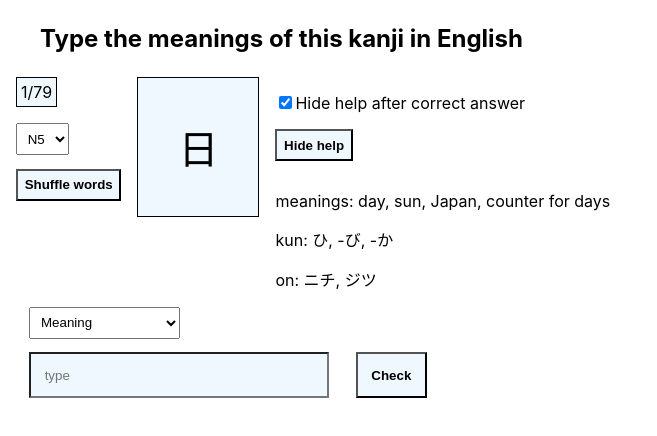
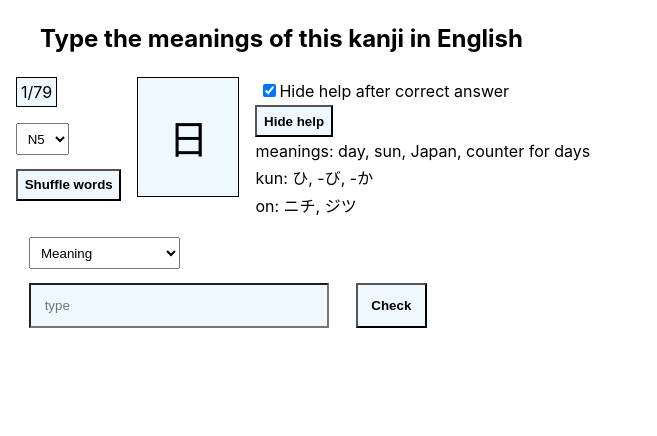
Before and after one commit to juanrein/words, a React (Create React App) app: page / in a window 1280 px wide. Both pictures are taken after a click on the button "Show help". Shown: the top 436 px of the page, without its empty margins (0-657 px from the left). Built offline with nearby package versions, Linux system fonts and the light colour scheme.

Commit message:
remove empty space

```diff
--- a/src/App.css
+++ b/src/App.css
@@ -6,6 +6,11 @@ body {
 
 h2 {
     margin: 1em;
+}
+
+p {
+    margin-top: 0.25em;
+    margin-bottom: 0.25em;
 }
 
 .container {
@@ -22,7 +27,7 @@ h2 {
 .kanji {
     font-size: 40px;
     border: 1px solid black;
-    padding: 1em;
+    padding: 0.75em;
     background-color: aliceblue;
     margin-top: 0;
     margin-bottom: 0;
@@ -47,15 +52,18 @@ h2 {
 }
 
 .help {
-    padding: 0em 0em;
+    padding: 0.25em 0em;
     margin: 0em;
     min-width: 200px;
 }
 
+.checkboxContainer {
+    padding: 0.25em;
+}
 
 .helpButton {
     padding: 0.5em 0.5em;
-    margin: 0em 0em 1em 0em;
+    margin: 0;
     background-color: aliceblue;
     font-weight: bold;
 }
--- a/src/App.js
+++ b/src/App.js
@@ -132,10 +132,10 @@ class App extends React.Component {
             let word = this.state.words[this.state.level][this.state.wordI];
             helpBox = (
                 <div className='help'>
-                    <p>
+                    <div className='checkboxContainer'>
                         <input id="hideCheckbox" type="checkbox" onChange={this.handleAutohideChange} checked={this.state.autoHideHelp} />
                         <label htmlFor="hideCheckbox">Hide help after correct answer</label>
-                    </p>
+                    </div>
 
                     <button onClick={this.handleToggleHelp} className="helpButton">
                         Hide help
@@ -148,11 +148,6 @@ class App extends React.Component {
         } else {
             helpBox = (
                 <div className='help'>
-                    <p>
-                        <input id="hideCheckbox" type="checkbox" onChange={this.handleAutohideChange} checked={this.state.autoHideHelp} />
-                        <label htmlFor="hideCheckbox">Hide help after correct answer</label>
-                    </p>
-
                     <button onClick={this.handleToggleHelp} className="helpButton">
                         Show help
                     </button>
@@ -184,7 +179,7 @@ class App extends React.Component {
                     <p className='kanji'>{this.state.words[this.state.level][this.state.wordI].kanji}</p>
                     {helpBox}
                 </div>
-                <form onSubmit={this.handleSubmit}>
+                <form onSubmit={this.handleSubmit} autoComplete="off">
                     <select value={this.state.selectValue} onChange={this.handleSelectChange}>
                         <option value="kana">Hiragana/Katakana</option>
                         <option value="meaning">Meaning</option>
```
